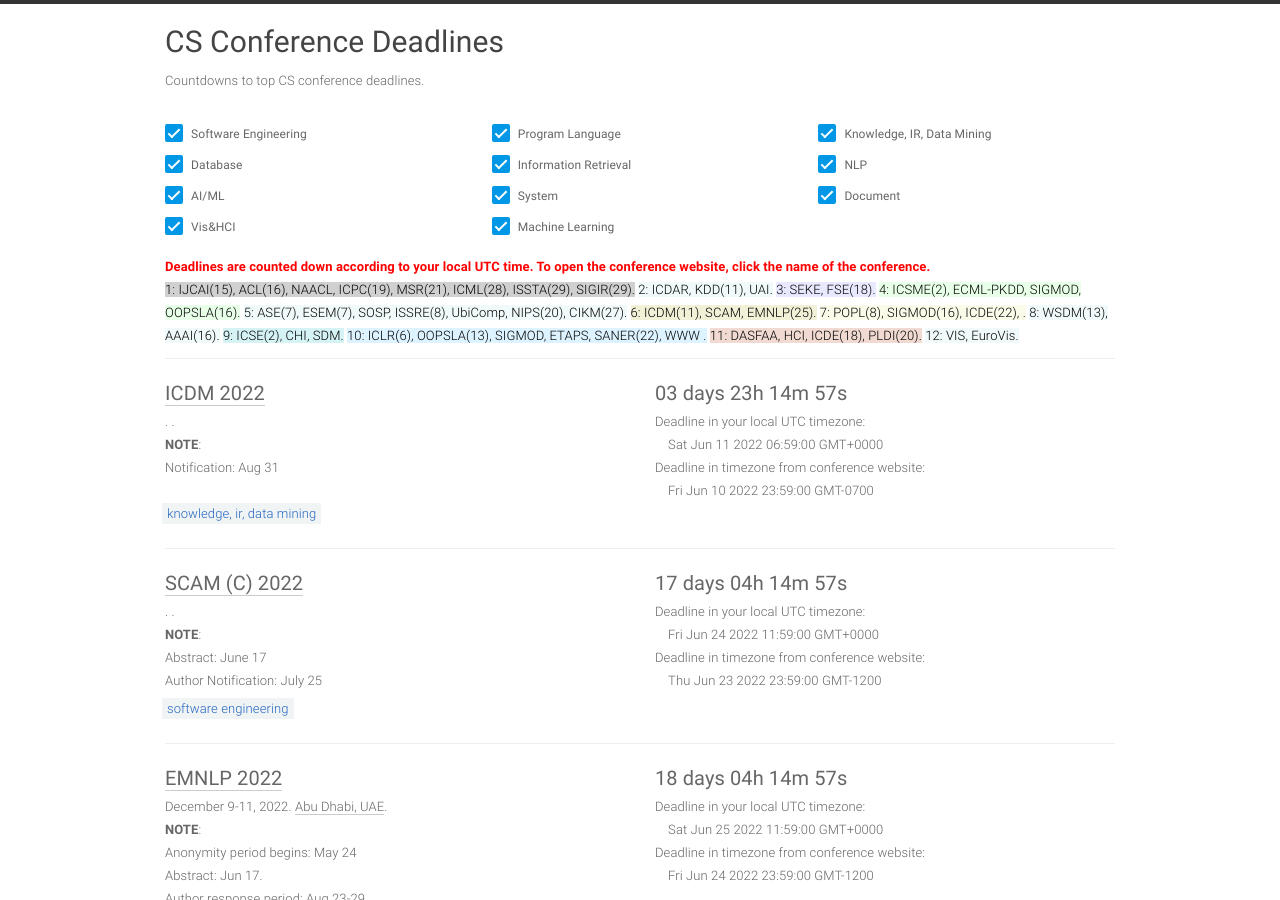
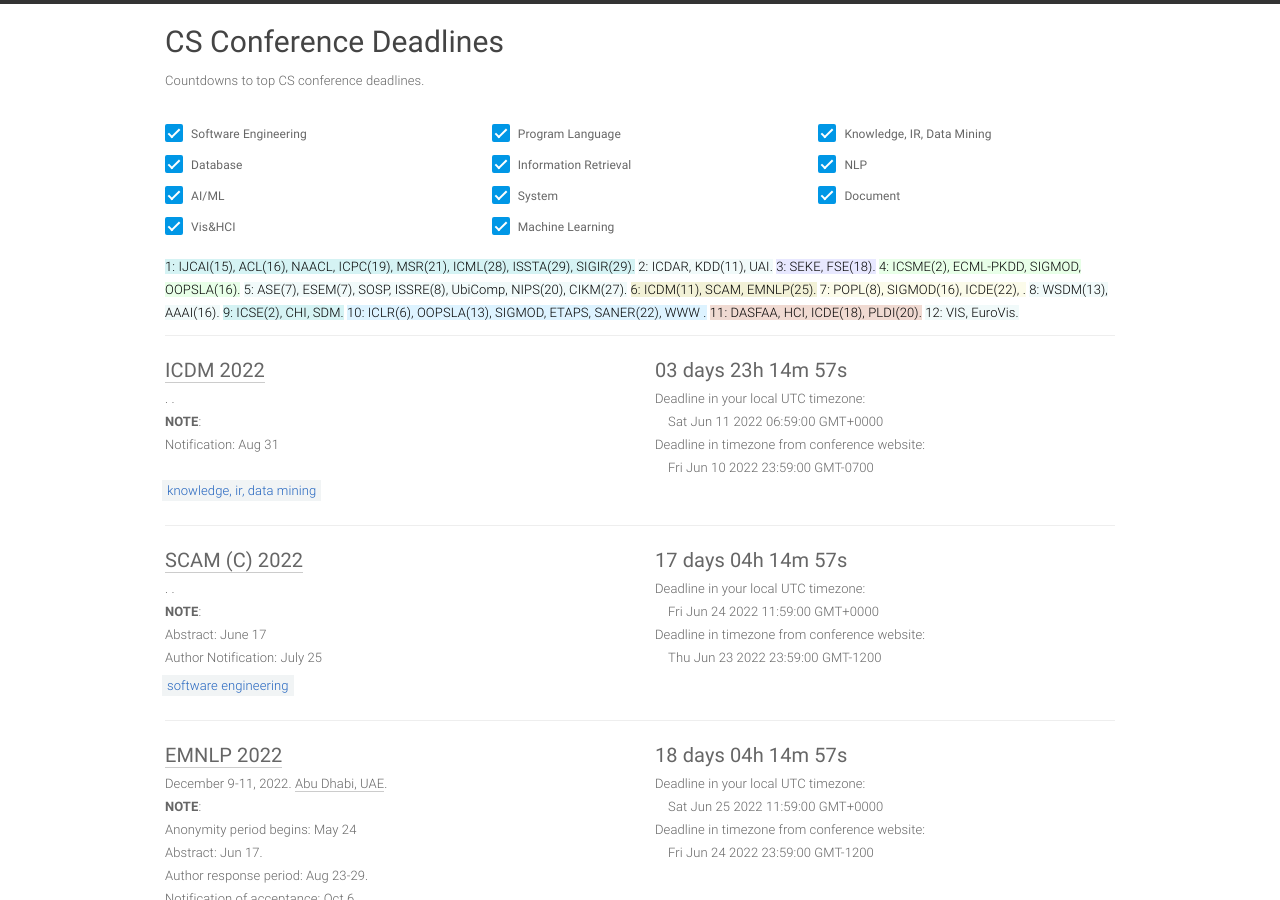
Before and after one commit to YanlinWang/DDL_netlify, a Jekyll site: the page built from index.html, in a window 1280 px wide and 900 px high. Built offline with Jekyll 4.4.1, drawn with Linux system fonts in a browser that asks for light colours.

Commit message:
Update home.html

```diff
--- a/_layouts/home.html
+++ b/_layouts/home.html
@@ -57,10 +57,10 @@
             </div>
             <div class="row">
               <div class="meta col-xs-12">
-                <span class="local-timezone-hide" style="color:red;font-weight:bold;">
+<!--                 <span class="local-timezone-hide" style="color:red;font-weight:bold;">
                   Deadlines are counted down according to your local <span class="local-timezone">America/New_York</span> time. To open the conference website, click the name of the conference.<br>
-                </span>
-                <span class="local-timezone-hide" style="color:black;background-color:#D0D0D0;">1: IJCAI(15), ACL(16), NAACL, ICPC(19), MSR(21), ICML(28), ISSTA(29), SIGIR(29).</span>
+                </span> -->
+                <span class="local-timezone-hide" style="color:black;background-color:#D5F3F4;">1: IJCAI(15), ACL(16), NAACL, ICPC(19), MSR(21), ICML(28), ISSTA(29), SIGIR(29).</span>
                 <span class="local-timezone-hide" style="color:black;background-color:#F1FAFA;">2: ICDAR, KDD(11), UAI.</span>
                 <span class="local-timezone-hide" style="color:black;background-color:#E8E8FF;">3: SEKE, FSE(18).</span>
                 <span class="local-timezone-hide" style="color:black;background-color:#E8FFE8;">4: ICSME(2), ECML-PKDD, SIGMOD, OOPSLA(16).</span>
```
